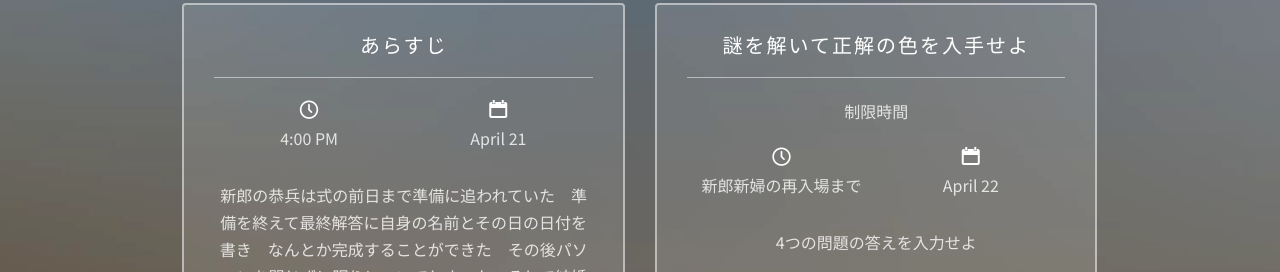
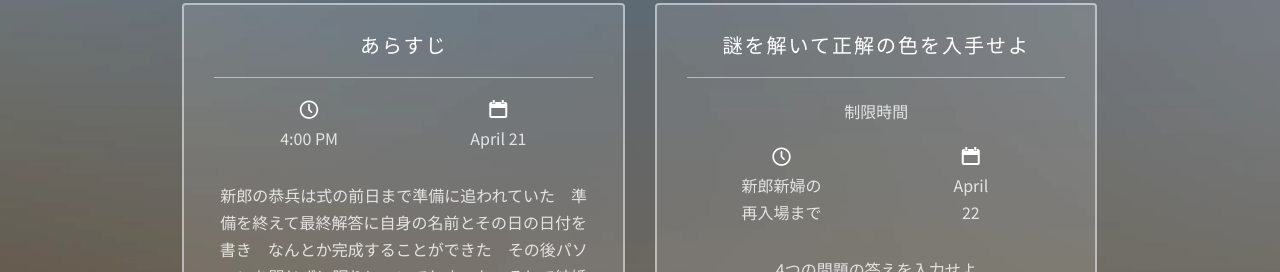
Before and after one commit to t-kyohei/wedding202304baby, a plain HTML site: page index.html in a window 1280 px wide. Shown: the part 2277-2549 px from the top of the page. Drawn offline with nearby package versions, Linux system fonts and the light colour scheme; files whose address does not match are found by name.

Commit message:
画像変更

```diff
--- a/index.html
+++ b/index.html
@@ -226,11 +226,11 @@
 									<p>制限時間</p>
 									<div class="event-col">
 										<i class="icon-clock"></i>
-										<span>新郎新婦の再入場まで</span>
+										<span>新郎新婦の<br>再入場まで</span>
 									</div>
 									<div class="event-col">
 										<i class="icon-calendar"></i>
-										<span>April 22</span>
+										<span>April <br>22</span>
 									</div>
 									<br>
 									<p>4つの問題の答えを入力せよ</p>
@@ -321,7 +321,7 @@
 		<div class="container">
 			<div class="row animate-box">
 				<div class="col-md-8 col-md-offset-2 text-center fh5co-heading">
-					<h2>ヒントが欲しい方はこちら</h2>
+					<h2>ヒント/h2>
 					<p>対象の問題のヒントを表示してください</p>
 				</div>
 			</div>
```
